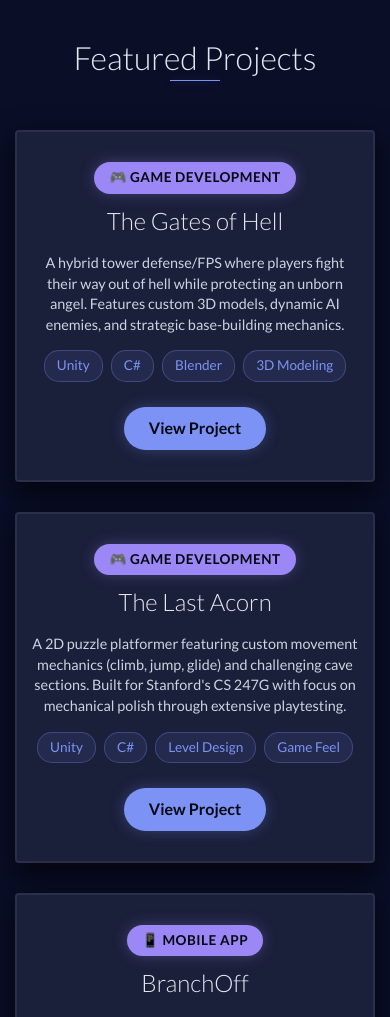
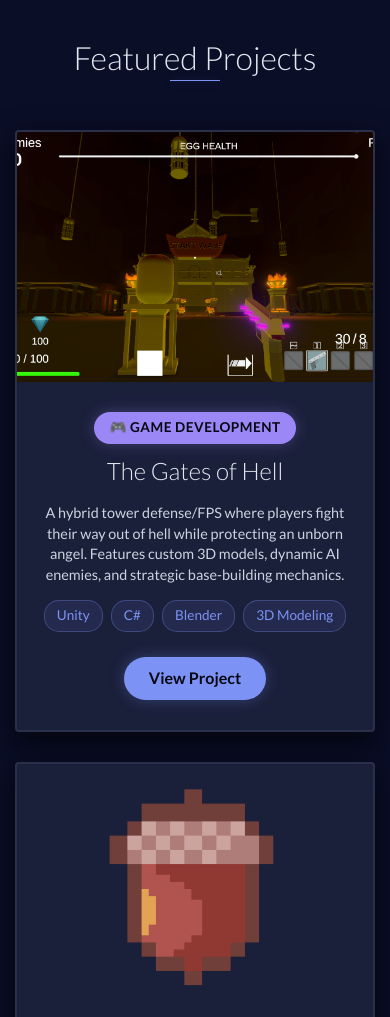
Before and after one commit to Piecewise13/Portfolio, a website: page index.html in a window 390 px wide. Shown: the part 2460-3477 px from the top of the page. Drawn offline with nearby package versions, Linux system fonts and the light colour scheme; files whose address does not match are found by name.

Commit message:
image correct

```diff
--- a/index.html
+++ b/index.html
@@ -186,7 +186,7 @@
             <div class="row">
                 <div class="project shadow-large">
                     <div class="project-image">
-                        <img src="images/gates_cover.png" width="300" height="300" style="object-fit: cover;"/>
+                        <img src="images/gates-of-hell/gates_cover.png" width="300" height="300" style="object-fit: cover;"/>
                     </div>
                     <!-- End .project-image -->
                     <div class="project-info">
--- a/scss/styles.scss
+++ b/scss/styles.scss
@@ -659,18 +659,28 @@ footer {
     overflow: hidden;
     background: #fff;
     border-radius: 4px;
+    display: flex;
+    align-items: center;
+    min-height: 300px;
 }
 
 .project-image {
-    float: left;
+    flex-shrink: 0;
+    width: 300px;
+    height: 300px;
+
+    img {
+        width: 100%;
+        height: 100%;
+        object-fit: cover;
+        display: block;
+    }
 }
 
 .project-info {
-    position: absolute;
-    top: 50%;
-    transform: translateY(-50%);
-    margin-left: 300px;
-    padding: 15px;
+    flex: 1;
+    padding: 30px;
+    position: relative;
 
     h3 {
         font-size: 1.5em;
@@ -969,16 +979,18 @@ footer {
         }
     }
 
+    .project {
+        flex-direction: column;
+        min-height: auto;
+    }
+
     .project-image {
-        display: none;
+        width: 100%;
+        height: 250px;
     }
 
     .project-info {
-        position: relative;
-        margin: 0;
         padding: 30px 15px;
-        top: auto;
-        transform: none;
     }
 
     footer {
```
Also changed, not shown: css/styles.css, 1 other file.
